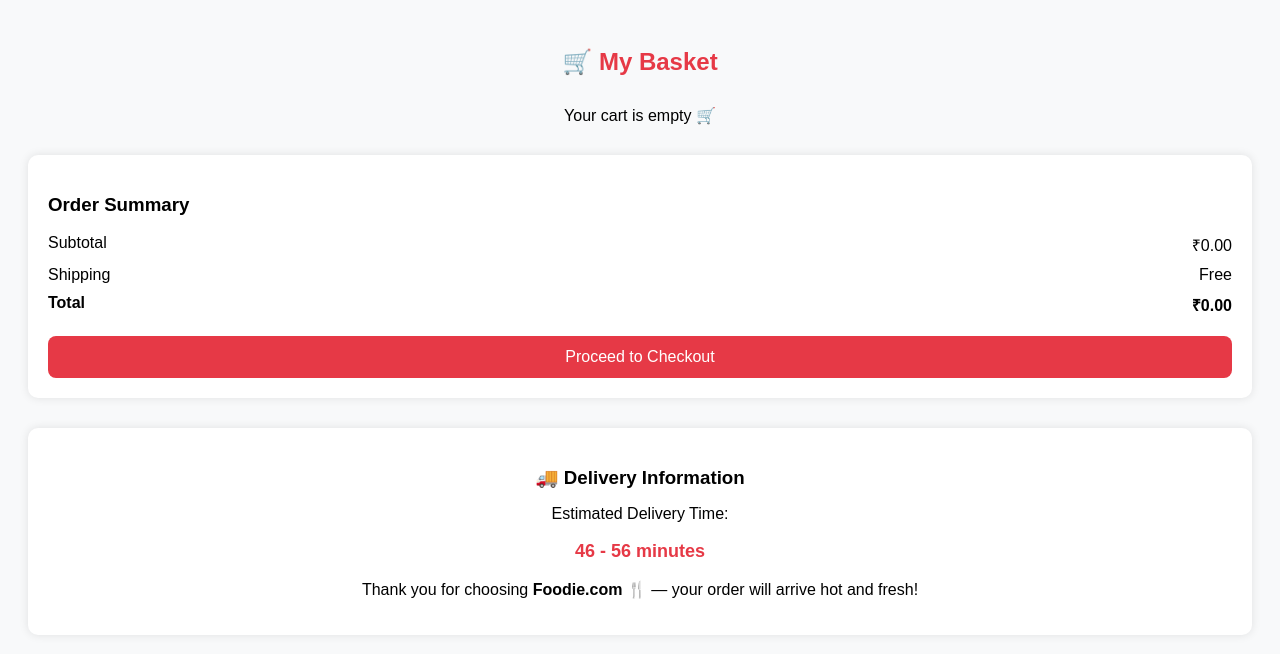
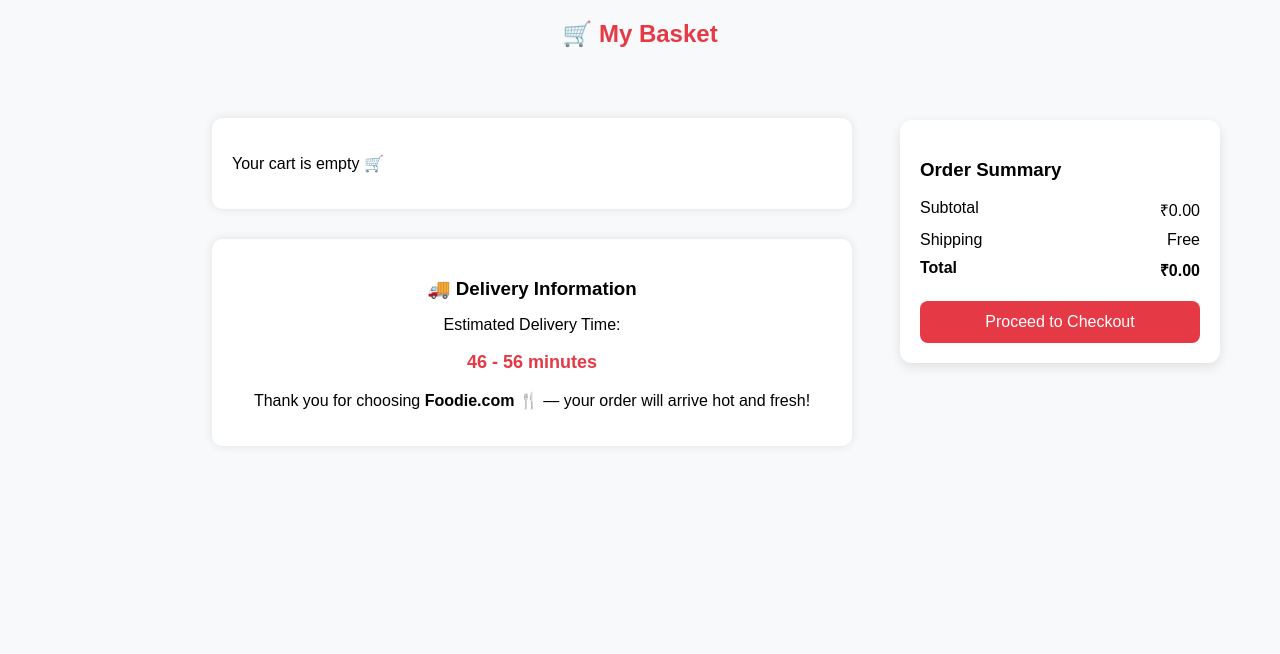
Before and after one commit to RitamNaskar11/FoodieWebsite.github.io, a PHP site: page /cart.html in a window 1280 px wide. Shown: the top 654 px of the page. Run offline with PHP 8.4, Linux system fonts and the light colour scheme.

Commit message:
First commit

```diff
--- a/cart.html
+++ b/cart.html
@@ -13,10 +13,15 @@
 
 <body>
 
-    <h2>🛒 My Basket</h2>
+   <h2>🛒 My Basket</h2>
 
   <div class="cart-container">
-    <div class="cart-items" id="cartItems" style="text-align: center; margin: 30px;" ></div>
+
+    <div class="cart-items" id="cartItems"  >
+
+
+    </div>
+
 
     <div class="order-summary">
       <h3>Order Summary</h3>
@@ -45,7 +50,7 @@
       let subtotal = 0;
 
       if (cart.length === 0) {
-        cartItemsEl.innerHTML = "<p>Your cart is empty 🛒</p>";
+        cartItemsEl.innerHTML = "<p>Your cart is empty 🛒 </p>";
       } else {
         cart.forEach((item, index) => {
           subtotal += item.price * item.quantity;
--- a/css/index.css
+++ b/css/index.css
@@ -1,6 +1,6 @@
  body {
    font-family: "Poppins", sans-serif;
-   padding: 20px;
+   padding: px;
    background-color: #f8f9fa;
  }
 
@@ -9,20 +9,28 @@
    color: #333;
  }
 
- /* .cart-container {
+ .cart-container {
    display: flex;
    justify-content: space-between;
    gap: 20px;
    flex-wrap: wrap;
- } */
+ }
 
- /* .cart-items {
-   flex: 2;
+ .cart-items {
+   flex: 1;
    background: #fff;
    padding: 20px;
    border-radius: 10px;
    box-shadow: 0 0 10px rgba(0, 0, 0, 0.1);
- } */
+   margin-right: 420px;
+   display: grid;
+   grid-template-columns: 1fr;
+   row-gap: 15px;
+   max-width: 600px;
+   margin-left: auto;
+   margin-top: 50px;
+
+ }
 
  .cart-item {
    display: flex;
@@ -31,7 +39,6 @@
    border-bottom: 1px solid #ddd;
    padding: 15px 0;
  }
-
 
  .item-info {
    display: flex;
@@ -73,12 +80,19 @@
  }
 
  .order-summary {
-   flex: 1;
+   position: fixed;
+   top: 120px;
+   margin-bottom: 52px;
+   /* adjust to control vertical position */
+   right: 60px;
+   /* adjust for horizontal space from right edge */
+   width: 280px;
+   /* fixed width for clean layout */
    background: #fff;
+   border-radius: 12px;
+   box-shadow: 0 4px 12px rgba(0, 0, 0, 0.1);
    padding: 20px;
-   border-radius: 10px;
-   box-shadow: 0 0 10px rgba(0, 0, 0, 0.1);
-   height: fit-content;
+   z-index: 999;
  }
 
  .summary-row {
@@ -102,10 +116,13 @@
  .delivery-info {
    background: #fff;
    padding: 20px;
+   max-width: 600px;
    margin-top: 30px;
    border-radius: 10px;
    box-shadow: 0 0 10px rgba(0, 0, 0, 0.1);
    text-align: center;
+   margin-left: auto;
+   margin-right: 420px;
  }
 
  .delivery-info h3 {
@@ -159,17 +176,19 @@
  }
 
  input {
-   width: 90% ;
+   width: 90%;
    padding: 10px;
    margin-bottom: 15px;
    border: 1px solid #ccc;
    border-radius: 2px;
    font-size: 14px;
  }
+
  .methods input {
    width: auto;
    margin-right: 10px;
  }
+
  .methods label {
    display: block;
    margin-top: 8px;
@@ -224,8 +243,15 @@
  }
 
  @keyframes fadeIn {
-  from { opacity: 0; transform: translateY(10px); }
-  to { opacity: 1; transform: translateY(0); }
+   from {
+     opacity: 0;
+     transform: translateY(10px);
+   }
+
+   to {
+     opacity: 1;
+     transform: translateY(0);
+   }
  }
 
  @media (max-width: 768px) {
@@ -240,9 +266,10 @@
      gap: 15px;
    }
 
-.details,.summary{
+   .details,
+   .summary {
      flex: 1 1 100%;
-    /* min-width: 100%; */
+     min-width: 100%;
      padding: 18px;
    }
 
@@ -254,6 +281,7 @@
    .extra-box {
      padding: 12px;
    }
+
    .pay-btn {
      font-size: 15px;
      padding: 12px;
```
Lines whose indentation alone changed are shown as unchanged.
